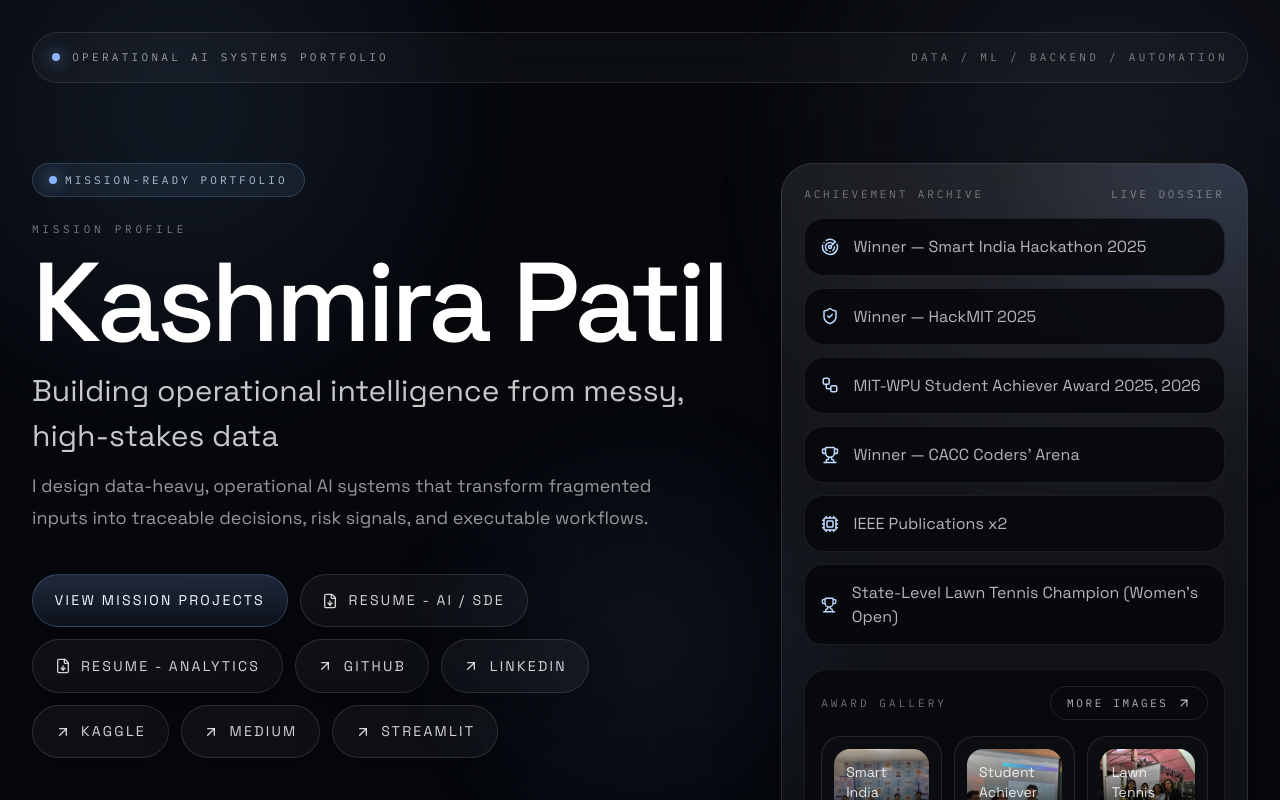
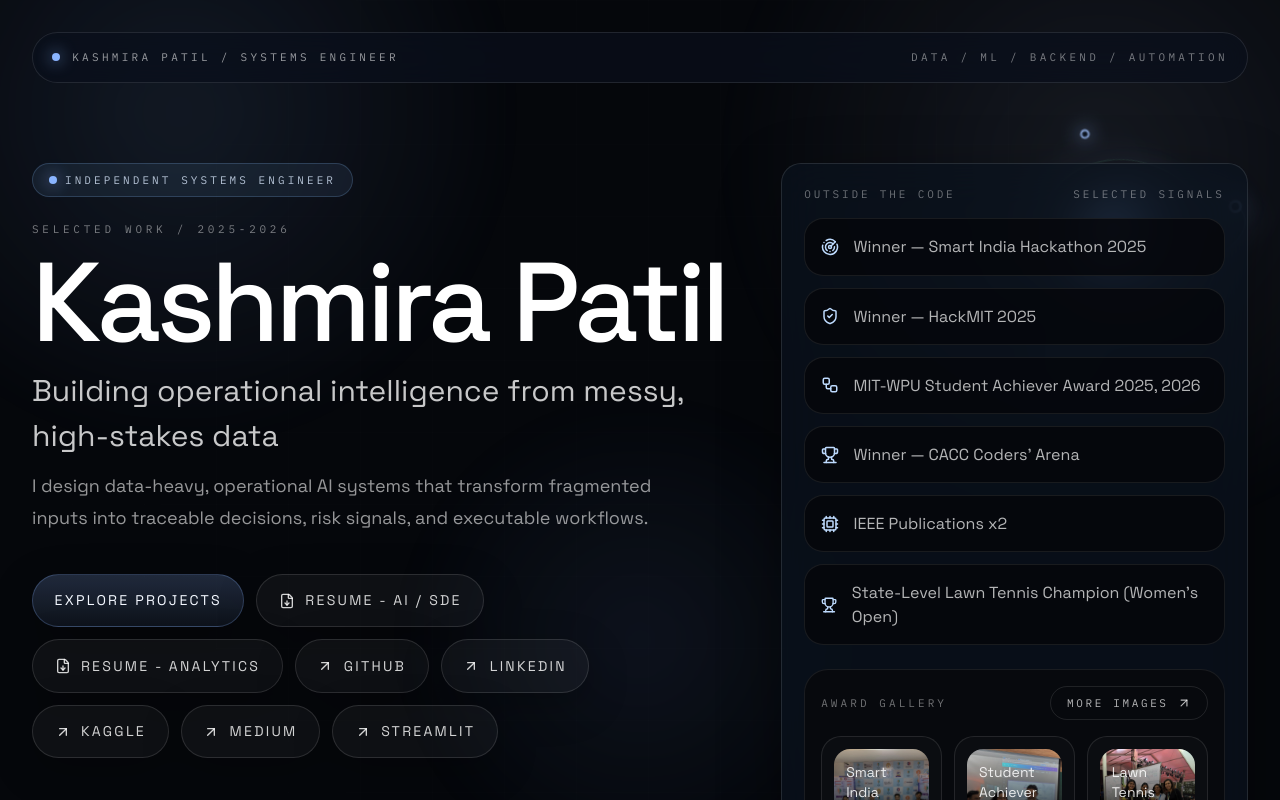
Before and after one commit to kagent2704/kashmira-patil-portfolio, a Next.js app: page / in a window 1280 px wide. Shown: the top 800 px of the page. Built offline with nearby package versions, Linux system fonts and the light colour scheme.

Commit message:
Reframe portfolio as an engineer systems lab

```diff
--- a/app/globals.css
+++ b/app/globals.css
@@ -57,6 +57,85 @@ body::after {
   opacity: 0.12;
 }
 
+/* A single spatial system graphic gives the homepage depth without turning every
+   surface into a spectacle. It is intentionally CSS-only and respects reduced motion. */
+.system-orbit {
+  position: absolute;
+  z-index: 0;
+  top: -4.5rem;
+  right: -2rem;
+  width: 19rem;
+  height: 19rem;
+  pointer-events: none;
+  opacity: 0.8;
+  transform: rotate(-12deg);
+}
+
+.orbit-ring,
+.orbit-core,
+.orbit-node {
+  position: absolute;
+  display: block;
+}
+
+.orbit-ring {
+  inset: 2rem;
+  border: 1px solid rgba(138, 180, 255, 0.26);
+  border-radius: 50%;
+  transform: rotateX(68deg) rotateZ(15deg);
+  box-shadow: 0 0 40px rgba(138, 180, 255, 0.1);
+  animation: orbit-spin 16s linear infinite;
+}
+
+.orbit-ring-two {
+  inset: 3.8rem 1.2rem;
+  border-color: rgba(115, 201, 161, 0.24);
+  transform: rotateY(68deg) rotateZ(-20deg);
+  animation-duration: 12s;
+  animation-direction: reverse;
+}
+
+.orbit-core {
+  inset: 6.4rem;
+  display: grid;
+  place-items: center;
+  border: 1px solid rgba(219, 234, 254, 0.42);
+  border-radius: 50%;
+  background: radial-gradient(circle at 35% 30%, #789bd2, #1c2a44 45%, #0a101b 78%);
+  color: #eef5ff;
+  font-family: var(--font-mono), monospace;
+  font-size: 0.55rem;
+  letter-spacing: 0.16em;
+  line-height: 1.5;
+  text-align: center;
+  box-shadow: 0 0 50px rgba(138, 180, 255, 0.24), inset 0 0 24px rgba(255, 255, 255, 0.12);
+}
+
+.orbit-node {
+  width: 0.55rem;
+  height: 0.55rem;
+  border: 2px solid #9fc2ff;
+  border-radius: 50%;
+  background: #09111d;
+  box-shadow: 0 0 16px rgba(138, 180, 255, 0.9);
+  animation: node-pulse 2.4s ease-in-out infinite;
+}
+
+.orbit-node-one { top: 2rem; left: 8rem; }
+.orbit-node-two { right: 2.2rem; top: 8.4rem; animation-delay: 0.7s; }
+.orbit-node-three { bottom: 2.5rem; left: 4.1rem; animation-delay: 1.4s; }
+
+@keyframes orbit-spin { to { transform: rotateX(68deg) rotateZ(375deg); } }
+@keyframes node-pulse { 50% { transform: scale(1.5); opacity: 0.6; } }
+
+@media (prefers-reduced-motion: reduce) {
+  .orbit-ring, .orbit-node { animation: none; }
+}
+
+@media (max-width: 900px) {
+  .system-orbit { top: -3rem; right: -3rem; transform: scale(0.72) rotate(-12deg); transform-origin: top right; opacity: 0.5; }
+}
+
 a {
   color: inherit;
   text-decoration: none;
@@ -79,7 +158,7 @@ a {
   flex-wrap: wrap;
   gap: 1rem;
   border: 1px solid var(--border);
-  background: rgba(255, 255, 255, 0.03);
+  background: rgba(10, 16, 27, 0.74);
   padding: 1rem 1.2rem;
   border-radius: 999px;
   font-family: var(--font-mono), monospace;
@@ -140,14 +219,13 @@ a {
 .hero-panel {
   position: relative;
   overflow: hidden;
-  border-radius: 2rem;
+  border-radius: 1.25rem;
   border: 1px solid rgba(255, 255, 255, 0.11);
-  background:
-    radial-gradient(circle at top right, rgba(138, 180, 255, 0.14), transparent 28%),
-    linear-gradient(180deg, rgba(255, 255, 255, 0.08), rgba(255, 255, 255, 0.04));
+  background: rgba(11, 18, 30, 0.72);
   padding: 1.4rem;
   box-shadow: 0 18px 60px rgba(0, 0, 0, 0.35);
-  backdrop-filter: blur(16px);
+  backdrop-filter: blur(22px);
+  z-index: 1;
 }
 
 .hero-panel-header {
@@ -205,11 +283,9 @@ a {
 .mission-card {
   position: relative;
   overflow: hidden;
-  border-radius: 2rem;
+  border-radius: 1.25rem;
   border: 1px solid rgba(255, 255, 255, 0.09);
-  background:
-    radial-gradient(circle at top right, rgba(138, 180, 255, 0.1), transparent 24%),
-    linear-gradient(180deg, rgba(255, 255, 255, 0.055), rgba(255, 255, 255, 0.03));
+  background: rgba(11, 18, 30, 0.72);
   padding: 1.4rem;
   box-shadow: 0 16px 50px rgba(0, 0, 0, 0.28);
 }
--- a/app/page.tsx
+++ b/app/page.tsx
@@ -833,7 +833,7 @@ export default function HomePage() {
           <div className="top-shell">
             <div className="flex items-center gap-3">
               <span className="status-dot" />
-              <span>Operational AI Systems Portfolio</span>
+              <span>Kashmira Patil / Systems Engineer</span>
             </div>
             <div className="font-mono text-[11px] uppercase tracking-[0.3em] text-white/45">Data / ML / Backend / Automation</div>
           </div>
@@ -842,11 +842,11 @@ export default function HomePage() {
             <div>
               <div className="mb-6 inline-flex items-center gap-2 rounded-full border border-blue-300/20 bg-blue-300/8 px-4 py-2 font-mono text-[11px] uppercase tracking-[0.28em] text-blue-100/80">
                 <span className="status-dot" />
-                Mission-ready portfolio
+                Independent systems engineer
               </div>
 
               <div className="space-y-3">
-                <p className="boot-line section-kicker">Mission profile</p>
+                <p className="boot-line section-kicker">Selected work / 2025-2026</p>
                 <h1 className="boot-line max-w-4xl text-[3rem] font-medium leading-[0.95] tracking-[-0.04em] text-white md:text-[7rem]">
                   Kashmira Patil
                 </h1>
@@ -861,7 +861,7 @@ export default function HomePage() {
 
               <div className="mt-10 flex flex-wrap gap-3">
                 <a className="hero-cta" href="#missions">
-                  View Mission Projects
+                  Explore projects
                 </a>
                 <a className="hero-cta hero-cta-muted" href="/KASHMIRA_PATIL_RESUME_SDE_AI.pdf" download>
                   <FileDown size={16} />
@@ -909,9 +909,9 @@ export default function HomePage() {
               </div>
 
               <div className="mt-16 max-w-5xl text-center md:mx-auto">
-                <p className="font-mono text-[11px] uppercase tracking-[0.36em] text-white/38">Primary directive</p>
+                <p className="font-mono text-[11px] uppercase tracking-[0.36em] text-white/38">Working principle</p>
                 <p className="mt-4 text-4xl font-medium leading-tight tracking-[-0.04em] text-white md:text-7xl">
-                  Building systems where data becomes action.
+                  Make complex systems useful.
                 </p>
                 <p className="mt-4 text-sm uppercase tracking-[0.28em] text-white/42">
                   Real-time ML. Operational workflows. Decision intelligence.
@@ -920,10 +920,18 @@ export default function HomePage() {
             </div>
 
             <div className="relative">
+              <div className="system-orbit" aria-hidden="true">
+                <div className="orbit-ring orbit-ring-one" />
+                <div className="orbit-ring orbit-ring-two" />
+                <div className="orbit-core">AI<br />SYSTEMS</div>
+                <span className="orbit-node orbit-node-one" />
+                <span className="orbit-node orbit-node-two" />
+                <span className="orbit-node orbit-node-three" />
+              </div>
               <div className="hero-panel">
                 <div className="hero-panel-header">
-                  <span>Achievement archive</span>
-                  <span>Live dossier</span>
+                  <span>Outside the code</span>
+                  <span>Selected signals</span>
                 </div>
                 <div className="grid gap-3">
                   {achievementSignals.map((signal, index) => {
```
